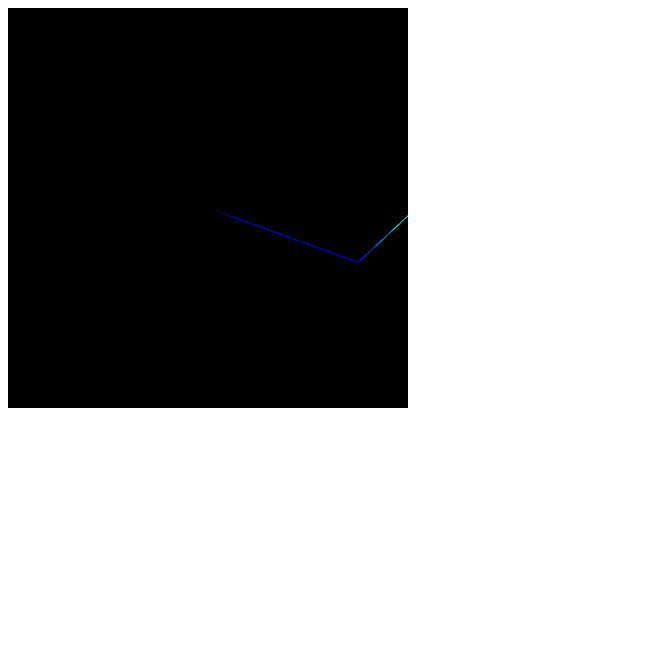
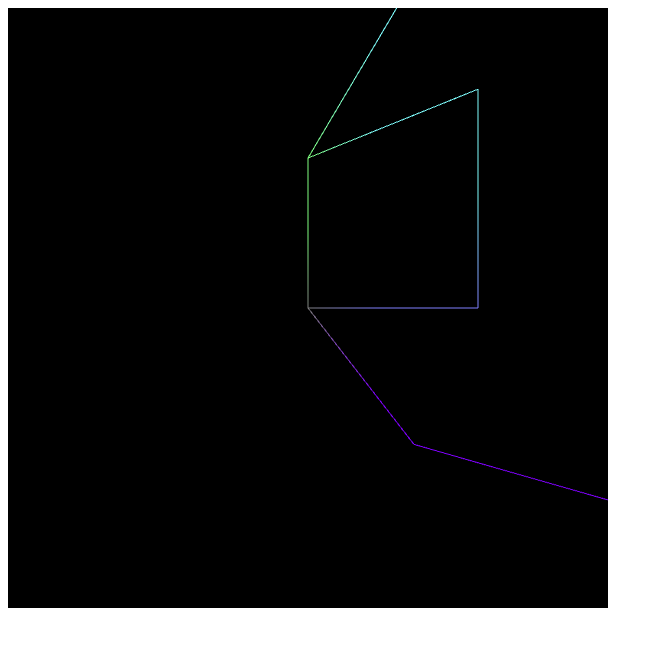
Before and after one commit to Levo/turtle3D, a plain HTML site: page index.html in a window 1280 px wide. Shown: the whole page, without its empty margins (0-663 px from the left). Drawn offline with Linux system fonts and the light colour scheme; animation ran at ten frames a second.

Commit message:
testing arbRotate
arbRotate seems to be working.
 - It turns in the correct directions with the right degrees

```diff
--- a/index.html
+++ b/index.html
@@ -8,7 +8,7 @@
 
 
     <div id="CANVAS">
-      <canvas id="webgl" width="400" height="400">
+      <canvas id="webgl" width="600" height="600">
       Please use a browser that supports "canvas"
       </canvas>
 
--- a/scene.js
+++ b/scene.js
@@ -20,6 +20,34 @@ var turtle = new turtle(0.0, 0.0, 1.0);
 var vertices = new Float32Array([
   0.0, 0.0, 0.0,   0.0, 0.0, 1.0,
 ]);
+
+
+turtle.arbRotate(90, turtle.r, turtle.dir);
+turtle.arbRotate(90, turtle.r, turtle.up);
+turtle.F();
+turtle.arbRotate(90, turtle.r, turtle.dir);
+turtle.arbRotate(90, turtle.r, turtle.up);
+turtle.F();
+turtle.arbRotate(90, turtle.r, turtle.dir);
+turtle.arbRotate(90, turtle.r, turtle.up);
+turtle.F();
+turtle.arbRotate(45, turtle.r, turtle.dir);
+turtle.arbRotate(45, turtle.r, turtle.up);
+turtle.F();
+turtle.arbRotate(45, turtle.r, turtle.dir);
+turtle.arbRotate(45, turtle.r, turtle.up);
+turtle.F();
+turtle.arbRotate(45, turtle.r, turtle.dir);
+turtle.arbRotate(45, turtle.r, turtle.up);
+turtle.F();
+turtle.arbRotate(45, turtle.r, turtle.dir);
+turtle.arbRotate(45, turtle.r, turtle.up);
+turtle.F();
+turtle.arbRotate(45, turtle.r, turtle.dir);
+turtle.arbRotate(45, turtle.r, turtle.up);
+turtle.F();
+turtle.arbRotate(45, turtle.r, turtle.dir);
+turtle.arbRotate(45, turtle.r, turtle.up);
 turtle.F();
 turtle.arbRotate(45, turtle.r, turtle.dir);
 turtle.arbRotate(45, turtle.r, turtle.up);
@@ -28,7 +56,8 @@ turtle.arbRotate(45, turtle.r, turtle.dir);
 turtle.arbRotate(45, turtle.r, turtle.up);
 turtle.F();
 
-var eye = new Vector4(0.0, 2.5, 5.0);
+
+var eye = new Vector4(0.0, 0.0, 2.0);
 var up = new Vector4(0.0, 1.0, 0.0);
 var nUp = new Vector4(0.0, 1.0, 0.0);
 var r = new Vector4(0.0, 0.0, 0.0);
@@ -70,7 +99,7 @@ var VSHADER_SOURCE =
   // Calculate the color due to diffuse reflection
   '  vec3 diffuse = u_LightColor * a_Color.rgb * nDotL;\n' +
   '  vec3 specular =  u_LightColor * a_Color.rgb * (vec3((2.0*nDotL*normal) - lightDirection));\n'+
-  '  v_Color = vec4(a_Position.x,a_Position.y,a_Position.z,1.0);\n' +
+  '  v_Color = vec4(a_Position.x+0.5,a_Position.y+0.5,a_Position.z+0.5,1.0);\n' +
   '}\n';
 
 // Fragment shader program
--- a/turtle.js
+++ b/turtle.js
@@ -3,7 +3,7 @@ function turtle(x,y,z){
 	this.dir = {x: 0, y: 0, z: 1};
 	this.up  = {x: 0, y: 1, z: 0};
 	this.r  =  {x:-1, y: 0, z: 0};
-	this.unit = 2.5;
+	this.unit = 1.0;
 	this.angle = 90;
 	this.rad = Math.PI/180;
 }
@@ -35,38 +35,6 @@ turtle.prototype.F = function(){
 	this.pos.y += this.unit * this.dir.y;
 	this.pos.z += this.unit * this.dir.z;
 }
-
-turtle.prototype.plus = function(){
-	var intoRad = (180 - this.angle) * this.rad;
-
-	var xNew = -(this.dir.x * Math.cos(intoRad) - this.dir.y * Math.sin(intoRad));
-	var yNew = -(this.dir.x * Math.sin(intoRad) + this.dir.y * Math.cos(intoRad));
-
-	this.dir.x = xNew;
-	this.dir.y = yNew;
-
-	var normalDir = this.normalize(this.dir.x, this.dir.y);
-
-	this.dir.x = normalDir.x;
-	this.dir.y = normalDir.y;
-}
-
-
-turtle.prototype.minus = function(){
-	var intoRad = this.angle * this.rad;
-
-	var xNew = (this.dir.x * Math.cos(intoRad) - this.dir.y * Math.sin(intoRad));
-	var yNew= (this.dir.x * Math.sin(intoRad) + this.dir.y * Math.cos(intoRad));
-
-	this.dir.x = xNew;
-	this.dir.y = yNew;
-
-	var normalDir = this.normalize(this.dir.x, this.dir.y);
-
-	this.dir.x = normalDir.x;
-	this.dir.y = normalDir.y;
-}
-
 
 
 turtle.prototype.normalize = function(x,y,z){
@@ -106,28 +74,25 @@ turtle.prototype.pushVert = function(x,y,z){
 */
 turtle.prototype.arbRotate = function(theta, v, out){
 
-
 	v = this.normalize(v.x, v.y, v.z);
 
-	var c = Math.cos(theta * this.rad);
-	var s = Math.sin(theta * this.rad);
-
+	var c = Math.cos(theta*this.rad);
+	var s = Math.sin(theta*this.rad);
 
 	var oneMc = (1-c);
 
-	var xx = v.x * v.x;
-	var xy = v.x * v.y;
-	var z  = v.z;
-	var xz = v.x * v.z;
-	var y  = v.y;
-	var yx = v.y * v.x;
-	var yy = v.y * v.y;
-	var yz = v.y * v.z;
-	var x  = v.x;
-	var zx = v.z * v.x;
-	var zy = v.z * v.y;
-	var zz = v.z * v.z;
-
+    var xx  =  v.x * v.x;
+    var xy  =  v.x * v.y;
+    var z   =  v.z;
+    var xz  =  v.x * v.z;
+    var y   =  v.y;
+    var yx  =  xy;
+    var yy  =  v.y * v.y;
+    var yz  =  v.y * v.z;
+    var x   =  v.x;
+    var zx  =  xz;
+    var zy  =  yz;
+    var zz  =  v.z * v.z;
 
     var A = c + xx * oneMc;
     var B = yx * oneMc + z * s;
@@ -139,12 +104,13 @@ turtle.prototype.arbRotate = function(theta, v, out){
     var H = yz * oneMc - x * s;
     var I = c + zz * oneMc;
 
+    var oX = out.x;
+    var oY = out.y;
+    var oZ = out.z;
 
-
-
-	out.x = A * out.x + D * out.y + G * out.z;
-	out.y = B * out.x + E * out.y + H * out.z;
-	out.z = C * out.x + F * out.y + I * out.z;
+	out.x = A * oX + D * oY + G * oZ;
+	out.y = B * oX + E * oY + H * oZ;
+	out.z = C * oX + F * oY + I * oZ;
 
 	this.out = this.normalize(out);
 }
```
Lines whose indentation alone changed are shown as unchanged.
